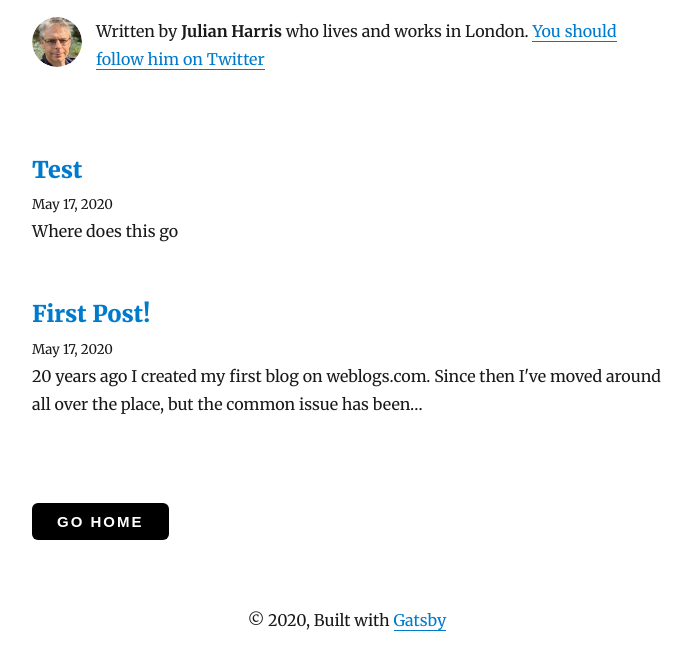
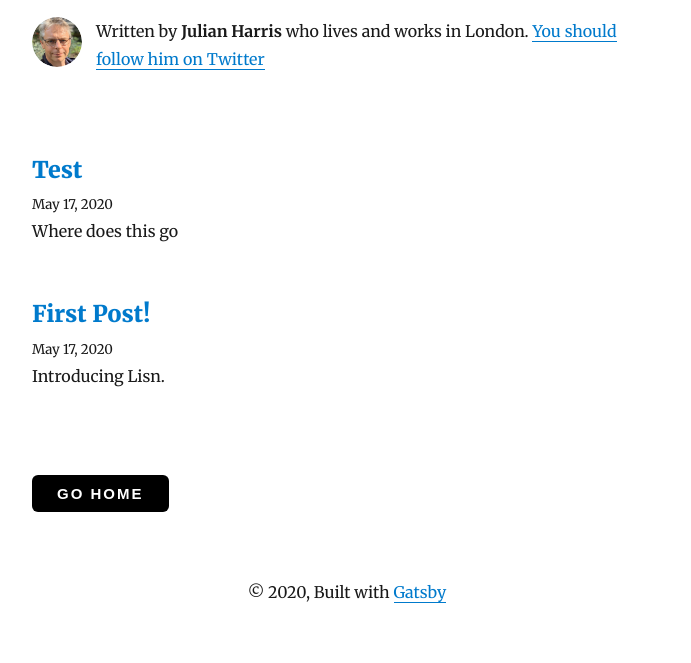
Before and after one commit to boxabirds/lisn-blog, a Gatsby site: page /blog/ in a window 1280 px wide. Shown: the part 137-800 px from the top of the page, without its empty margins (293-984 px from the left). Built offline with nearby package versions, Linux system fonts and the light colour scheme; Gatsby itself is replaced by a stand-in of ours; some packages are replaced by stand-ins of ours.

```diff
--- a/content/blog/welcome/index.md
+++ b/content/blog/welcome/index.md
@@ -1,6 +1,7 @@
 ---
 title: First Post!
 date: "2020-05-17"
+description: Introducing Lisn.
 ---
 
 20 years ago I created my first blog on weblogs.com. Since then I've moved around all over the place, but
```
